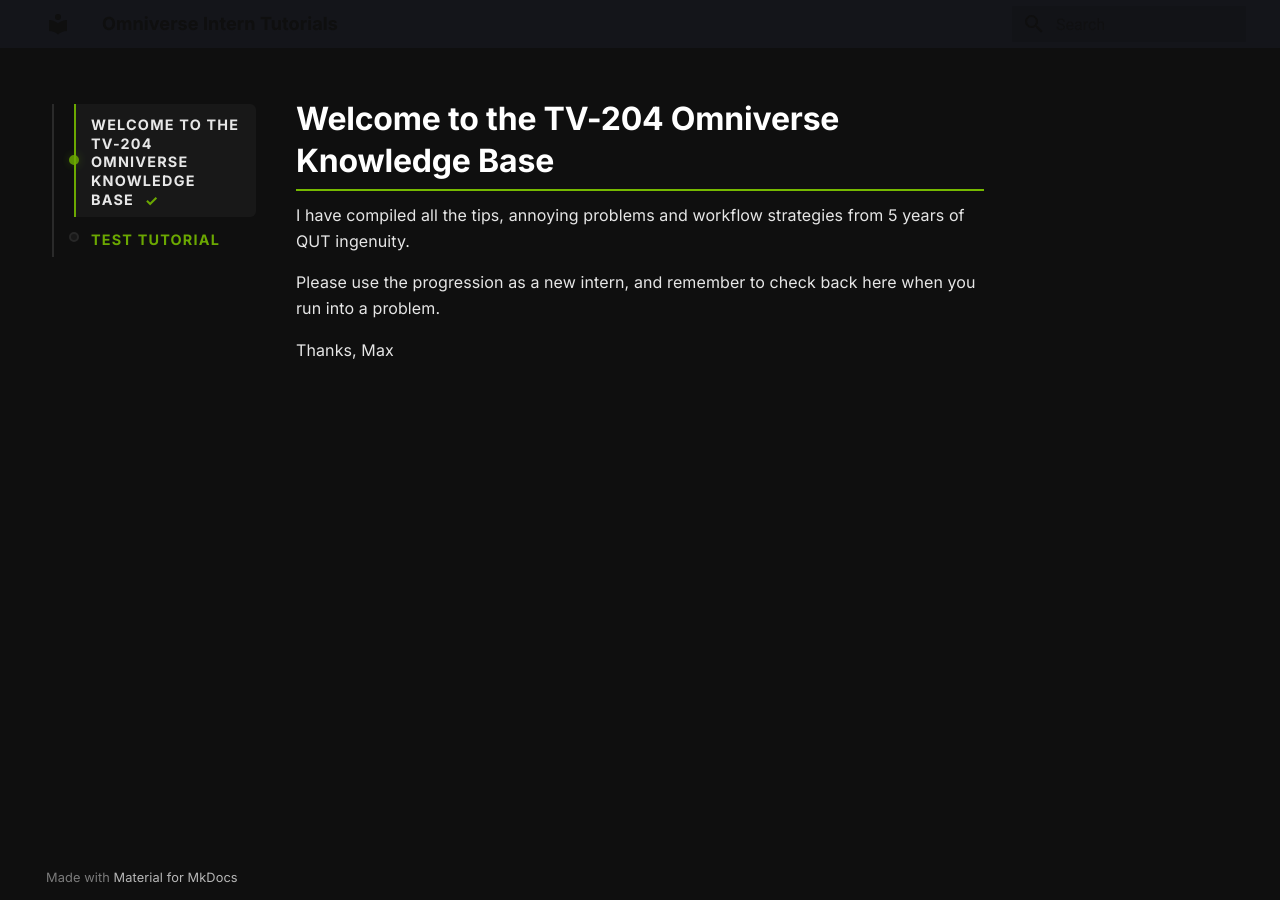
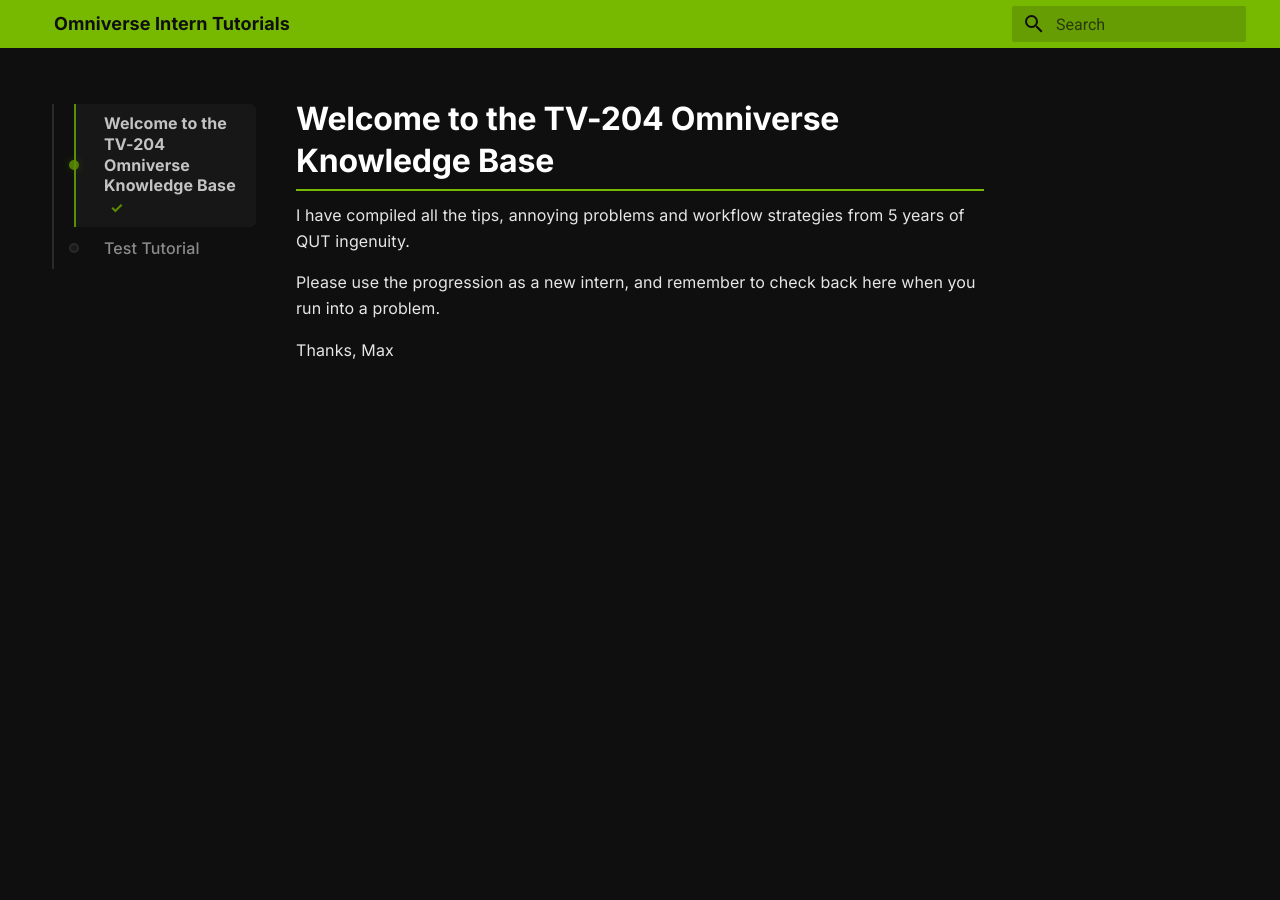
Before and after one commit to mxbdesign/omniverse_tutorials, an MkDocs documentation site: the page built from docs/index.md, in a window 1280 px wide. Built offline with MkDocs 1.6.1 and Material for MkDocs 9.7.7, drawn with Linux system fonts in a browser that asks for light colours.

Commit message:
Update extra.css

```diff
--- a/docs/stylesheets/extra.css
+++ b/docs/stylesheets/extra.css
@@ -107,20 +107,31 @@
 
 /* Header / top nav bar — NVIDIA green, dark text/icons for contrast */
 .md-header {
-  background-color: var(--nv-green);
-  color: #0F0F0F;
+  background-color: var(--nv-green) !important;
+  color: #0F0F0F !important;
   box-shadow: none;
 }
 
 .md-header__title,
 .md-header__button,
 .md-header__topic {
-  color: #0F0F0F;
+  color: #0F0F0F !important;
 }
 
 .md-header__button svg,
 .md-header__button.md-icon svg {
-  fill: #0F0F0F;
+  fill: #0F0F0F !important;
+}
+
+/* Hide logo fully */
+.md-header__button.md-logo,
+.md-nav__button.md-logo {
+  display: none !important;
+}
+
+/* Hide copyright footer */
+.md-copyright {
+  display: none !important;
 }
 
 /* Search box sitting inside the green header needs a dark well
@@ -203,8 +214,7 @@
 }
 
 /* Top-level sections read as "Missions" */
-.md-nav__item--section > .md-nav__link,
-.md-nav--primary > .md-nav__list > .md-nav__item > .md-nav__link {
+.md-nav__item--section > .md-nav__link {
   font-weight: 700;
   font-size: 0.72rem;
   text-transform: uppercase;
@@ -390,138 +400,6 @@
   border: 1px solid var(--nv-green);
 }
 
-/* --------------------------------------------------------------------------
-   8. Site Gate overlay (password + drag-and-drop puzzle)
-   -------------------------------------------------------------------------- */
-body.gate-locked {
-  overflow: hidden;
-}
-
-#omniverse-gate {
-  position: fixed;
-  inset: 0;
-  z-index: 999999;
-  background-color: rgba(6, 6, 6, 0.96);
-  display: flex;
-  align-items: center;
-  justify-content: center;
-  padding: 1.5rem;
-}
-
-.gate-card {
-  background-color: var(--nv-bg-elevated);
-  border: 1px solid var(--nv-border);
-  border-radius: 10px;
-  padding: 2rem;
-  width: 100%;
-  max-width: 420px;
-  text-align: center;
-  box-shadow: 0 0 40px rgba(0, 0, 0, 0.6);
-}
-
-.gate-title {
-  color: var(--nv-text-bright);
-  font-weight: 700;
-  margin: 0 0 0.4rem;
-}
-
-.gate-subtitle {
-  color: var(--nv-text-muted);
-  font-size: 0.85rem;
-  margin: 0 0 1.2rem;
-}
-
-.gate-puzzle-wrap {
-  position: relative;
-  margin: 0 auto 1.2rem;
-  width: 260px;
-  height: 460px;
-  overflow: hidden;
-}
-
-.gate-puzzle-target {
-  position: absolute;
-  top: 0;
-  left: 30px;
-  border: 2px dashed var(--nv-border);
-  border-radius: 4px;
-}
-
-.gate-puzzle-tray {
-  position: absolute;
-  inset: 0;
-  left: 30px;
-}
-
-.gate-piece {
-  position: absolute;
-  background-color: var(--nv-green);
-  opacity: 0.85;
-  cursor: grab;
-  touch-action: none;
-  transition: opacity 0.15s ease;
-}
-
-.gate-piece--dragging {
-  opacity: 1;
-  cursor: grabbing;
-  z-index: 2;
-}
-
-.gate-piece--solved {
-  opacity: 1;
-  cursor: default;
-  box-shadow: 0 0 10px var(--nv-green-glow);
-}
-
-.gate-form {
-  display: flex;
-  gap: 0.5rem;
-  margin-top: 0.5rem;
-}
-
-.gate-input {
-  flex: 1;
-  background-color: var(--nv-bg-hover);
-  border: 1px solid var(--nv-border);
-  border-radius: 4px;
-  padding: 0.5rem 0.75rem;
-  color: var(--nv-text-bright);
-  font-family: inherit;
-}
-
-.gate-input:disabled {
-  opacity: 0.4;
-  cursor: not-allowed;
-}
-
-.gate-submit {
-  background-color: var(--nv-green);
-  color: #0F0F0F;
-  border: none;
-  border-radius: 4px;
-  padding: 0.5rem 1rem;
-  font-weight: 700;
-  cursor: pointer;
-  transition: background-color 0.15s ease;
-}
-
-.gate-submit:disabled {
-  background-color: var(--nv-border);
-  color: var(--nv-text-muted);
-  cursor: not-allowed;
-}
-
-.gate-submit:not(:disabled):hover {
-  background-color: var(--nv-green-dim);
-}
-
-.gate-error {
-  color: #ff6b6b;
-  font-size: 0.8rem;
-  margin-top: 0.75rem;
-}
-
 /* Scrollbar polish for the dark theme */
 ::-webkit-scrollbar {
   width: 10px;
```
